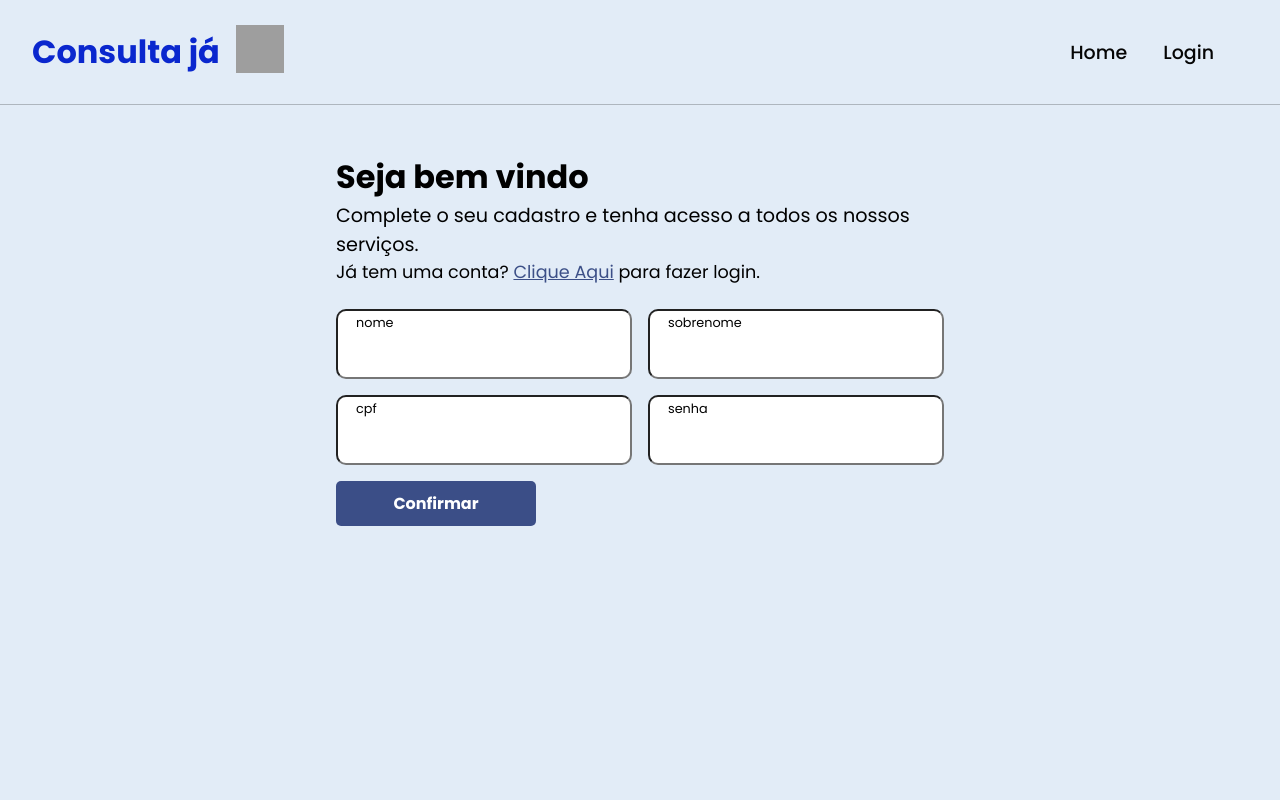
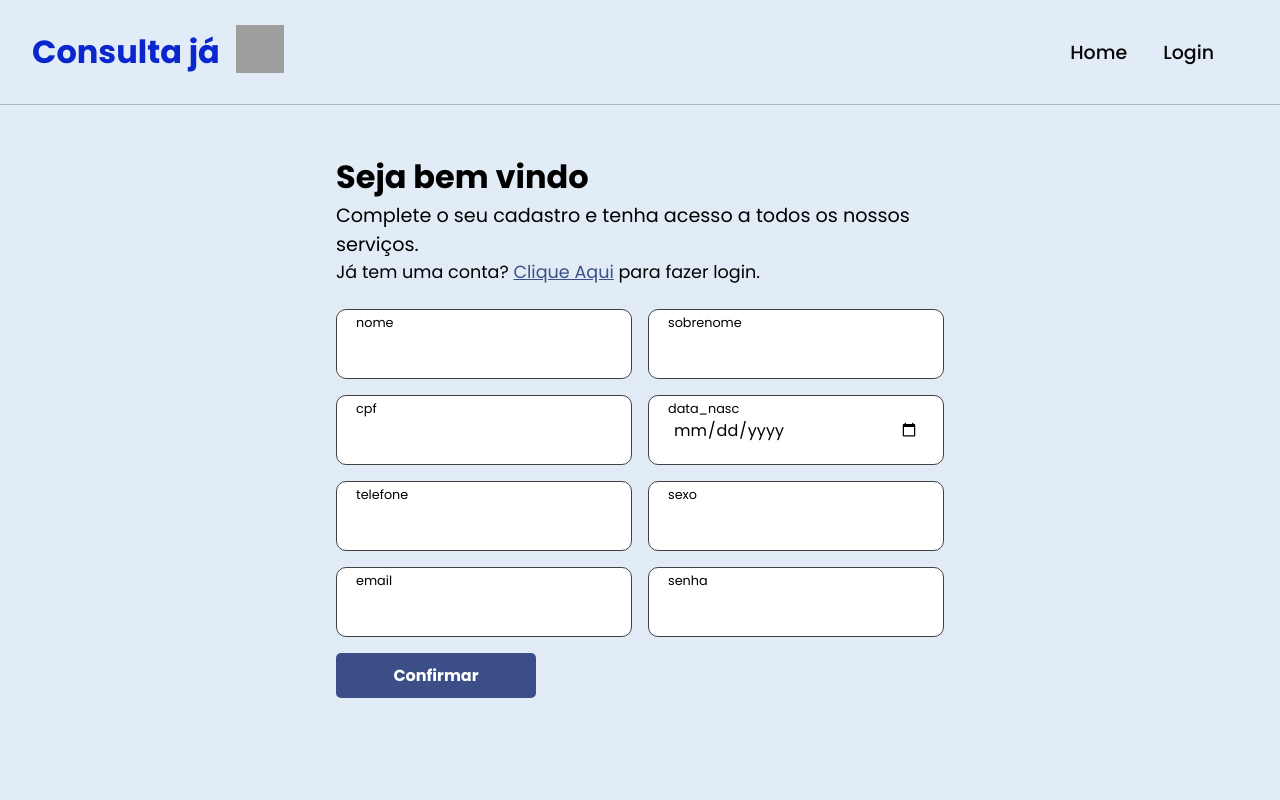
Before and after one commit to ArthurThz/projeto-consulta-ja, a React (Vite) app: page /cadastro in a window 1280 px wide. Shown: the top 800 px of the page. Built offline with nearby package versions, Linux system fonts and the light colour scheme; grey boxes are pictures that could not be loaded.

Commit message:
implemented supabase routes, login validation and signup post method

```diff
--- a/src/components/DoctorCard/DoctorCard.jsx
+++ b/src/components/DoctorCard/DoctorCard.jsx
@@ -5,7 +5,7 @@ import { userContext } from "../../Context/UserContext";
 
 import { useNavigate } from "react-router-dom";
 import { ConsultationContext } from "../../Context/ConsultationContext";
-import { api } from "../../utils/api";
+
 const DoctorCard = () => {
   const navigate = useNavigate();
   const { user } = useContext(userContext);
--- a/src/components/Layout/Input/input.jsx
+++ b/src/components/Layout/Input/input.jsx
@@ -4,7 +4,7 @@ const Input = ({ name, type, onChange }) => {
   return (
     <div className="input-container">
       <label htmlFor={name}>{name}</label>
-      <input name={name} onChange={onChange} type={type} />
+      <input name={name} id={name} onChange={onChange} type={type} />
     </div>
   );
 };
--- a/src/components/Layout/Input/input.styles.scss
+++ b/src/components/Layout/Input/input.styles.scss
@@ -4,11 +4,19 @@
   height: 70px;
   position: relative;
 
+  input:-webkit-autofill,
+  input:-webkit-autofill:hover,
+  input:-webkit-autofill:focus,
+  input:-webkit-autofill:active {
+    transition: background-color 5000s;
+    -webkit-text-fill-color: black !important;
+  }
+
   input {
     width: 100%;
     height: 100%;
     border-radius: 10px;
-
+    border: 1px solid rgb(66, 66, 66);
     outline: none;
     padding: 1.5em;
 
--- a/src/components/Routes/MyAppointments/MyAppointments.jsx
+++ b/src/components/Routes/MyAppointments/MyAppointments.jsx
@@ -1,4 +1,3 @@
-import { api } from "../../../utils/api";
 import "./MyAppointments.styles.scss";
 
 import { useState, useEffect, useContext } from "react";
--- a/src/components/Routes/NewAppointment/NewAppointment.jsx
+++ b/src/components/Routes/NewAppointment/NewAppointment.jsx
@@ -5,7 +5,6 @@ import { useNavigate } from "react-router-dom";
 
 import { ConsultationContext } from "../../../Context/ConsultationContext";
 import axios from "axios";
-import { api } from "../../../utils/api";
 
 const NewAppointment = () => {
   const [Specialty, setSpecialty] = useState([]);
--- a/src/components/Routes/Sign-Up/Sign-Up.jsx
+++ b/src/components/Routes/Sign-Up/Sign-Up.jsx
@@ -1,27 +1,29 @@
 import { useState } from "react";
 import { Link, useNavigate } from "react-router-dom";
-import { useContext } from "react";
 
 import "./Sign-Up.styles.scss";
 
+import { apiRoute } from "../../../services/api";
 import Input from "../../Layout/Input/input";
 import Button from "../../Layout/Button/button";
 
-import { userContext } from "../../../Context/UserContext";
 const SignUp = () => {
-  const { user, setUser } = useContext(userContext);
   const navigate = useNavigate();
 
-  const [newUser, setNewUser] = useState({});
+  const [newUser, setNewUser] = useState(null);
 
-  const handleOnChange = (event) => {
+  const handleInputOnChange = (event) => {
     let { value, name } = event.target;
 
     setNewUser({ ...newUser, [name]: value });
   };
 
-  const submitUser = (event) => {
+  const submitUser = async (event) => {
     event.preventDefault();
+    if (!newUser) {
+      alert("Os campos precisam ser preenchidos!");
+      return;
+    }
 
     if (!newUser.nome) {
       alert("Digite o seu nome");
@@ -38,9 +40,22 @@ const SignUp = () => {
       return;
     }
 
-    setUser(newUser);
-    navigate("/login");
+    apiRoute
+      .post("/users", newUser)
+      .then(() => {
+        alert("Usuário cadastrado com sucesso");
+        setUser(null);
+        navigate("/login");
+      })
+      .catch((err) => {
+        alert(
+          "Não foi possivel cadastrar o usuário verifique os dados e tente novamente"
+        );
+        console.error("error: " + err);
+        return;
+      });
   };
+
   return (
     <div className="container">
       <main>
@@ -58,12 +73,37 @@ const SignUp = () => {
         <div className="input-control">
           <form onSubmit={submitUser}>
             <div className="input-box">
-              <Input onChange={handleOnChange} name="nome" type="text" />
-              <Input onChange={handleOnChange} name="sobrenome" type="text" />
+              <Input onChange={handleInputOnChange} name="nome" type="text" />
+              <Input
+                onChange={handleInputOnChange}
+                name="sobrenome"
+                type="text"
+              />
             </div>
             <div className="input-box">
-              <Input onChange={handleOnChange} name="cpf" type="text" />
-              <Input onChange={handleOnChange} name="senha" type="password" />
+              <Input onChange={handleInputOnChange} name="cpf" type="text" />
+              <Input
+                onChange={handleInputOnChange}
+                name="data_nasc"
+                type="date"
+              />
+            </div>
+
+            <div className="input-box">
+              <Input
+                onChange={handleInputOnChange}
+                name="telefone"
+                type="text"
+              />
+              <Input onChange={handleInputOnChange} name="sexo" type="text" />
+            </div>
+            <div className="input-box">
+              <Input onChange={handleInputOnChange} name="email" type="text" />
+              <Input
+                onChange={handleInputOnChange}
+                name="senha"
+                type="password"
+              />
             </div>
             <Button type="submit" children="Confirmar" />
           </form>
--- a/src/components/Routes/login/Login.jsx
+++ b/src/components/Routes/login/Login.jsx
@@ -1,12 +1,13 @@
 import "./Login.styles.scss";
 
 import { Link, useNavigate } from "react-router-dom";
-import { useState, useContext, useEffect } from "react";
-
-import { api } from "../../../utils/api";
+import { useState, useContext } from "react";
 
 import { userContext } from "../../../Context/UserContext";
 import { isLoggedContext } from "../../../Context/IsLoggedContext";
+import { apiRoute } from "../../../services/api";
+
+import Input from "../../Layout/Input/input";
 
 const Login = () => {
   const navigate = useNavigate();
@@ -20,14 +21,24 @@ const Login = () => {
     setUserData({ ...userData, [name]: value });
   };
 
-  const handleOnSubmit = (event) => {
+  const handleOnSubmit = async (event) => {
     event.preventDefault();
-    if (user.cpf === !userData.cpf && user.senha === !userData.password) {
-      alert("CPF ou senha incorretos, tente novamente");
+    try {
+      const { data } = await apiRoute.get(
+        `/users?cpf=eq.${userData.cpf}&select=*&senha=eq.${userData.senha}&select=*`
+      );
+
+      if (data.length !== 1) {
+        alert("Usuário não encontrado");
+        return;
+      }
+
+      setIsLogged(true);
+      navigate("/");
+    } catch {
+      alert("Houve um erro, tente novamente");
       return;
     }
-    setIsLogged(true);
-    navigate("/");
   };
 
   return (
@@ -37,29 +48,16 @@ const Login = () => {
         <h1>Login</h1>
         <div className="login">
           <form onSubmit={handleOnSubmit}>
-            <div className="control-input">
-              <label htmlFor="userCPF">CPF</label>
-              <input
-                type="text"
-                name="userCPF"
-                placeholder="Digite o seu CPF"
-                onChange={handleOnChangeInput}
-              />
-            </div>
-
-            <div className="control-input">
-              <label htmlFor="password">Senha</label>
-              <input
-                type="password"
-                name="password"
-                placeholder="Digite a sua senha"
-                onChange={handleOnChangeInput}
-              />
-            </div>
+            <Input type="text" name="cpf" onChange={handleOnChangeInput} />
+            <Input
+              type="password"
+              name="senha"
+              onChange={handleOnChangeInput}
+            />
 
             <div className="control-input-options">
               <section>
-                <input type="checkbox" name="rememberUser" />
+                <input type="checkbox" name="rememberUser" id="rememberUser" />
                 <label htmlFor="rememberUser">Lembrar de mim</label>
               </section>
 
--- /dev/null
+++ b/src/services/api.js
@@ -0,0 +1,11 @@
+import axios from "axios";
+
+export const apiRoute = axios.create({
+  baseURL: "https://ctadryqoxzqzhznnjbcv.supabase.co/rest/v1",
+  headers: {
+    apikey:
+      "eyJhbGciOiJIUzI1NiIsInR5cCI6IkpXVCJ9.eyJpc3MiOiJzdXBhYmFzZSIsInJlZiI6ImN0YWRyeXFveHpxemh6bm5qYmN2Iiwicm9sZSI6ImFub24iLCJpYXQiOjE2ODgwMDIzNTQsImV4cCI6MjAwMzU3ODM1NH0.n6QCwb0pShsXvFx862mGm8ls7teF1gq25Au0HTKQTL8",
+    authorization:
+      "Bearer eyJhbGciOiJIUzI1NiIsInR5cCI6IkpXVCJ9.eyJpc3MiOiJzdXBhYmFzZSIsInJlZiI6ImN0YWRyeXFveHpxemh6bm5qYmN2Iiwicm9sZSI6ImFub24iLCJpYXQiOjE2ODgwMDIzNTQsImV4cCI6MjAwMzU3ODM1NH0.n6QCwb0pShsXvFx862mGm8ls7teF1gq25Au0HTKQTL8",
+  },
+});
--- a/src/utils/api.js
+++ /dev/null
@@ -1,5 +0,0 @@
-import axios from "axios";
-
-export const api = axios.create({
-  baseURL: "http://localhost/consulta-ja-backend/",
-});
```
